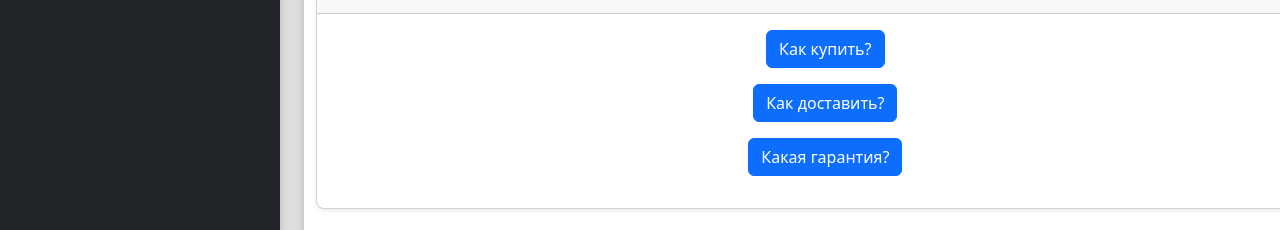
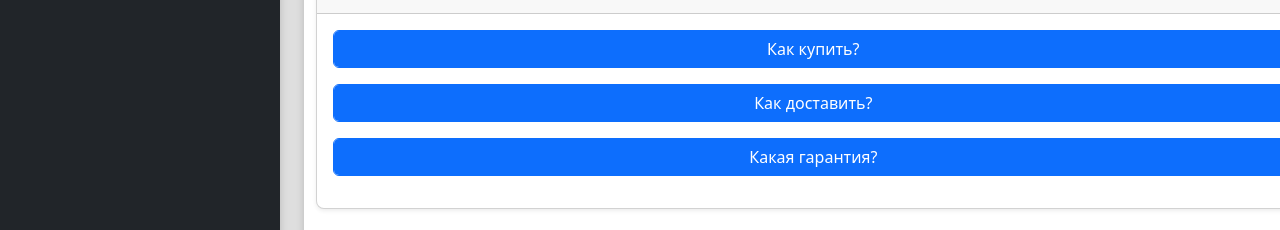
Before and after one commit to krishchuk/hw19_1_Django, a plain HTML site: page index.html in a window 1280 px wide. Shown: the part 488-718 px from the top of the page. Drawn offline with nearby package versions, Linux system fonts and the light colour scheme.

Commit message:
fix form-control for buttons in FAQ and add name="" in form

```diff
--- a/index.html
+++ b/index.html
@@ -293,10 +293,10 @@
                         <div class="card-body">
                             <form>
                                 <div class="mb-3">
-                                    <input type="text" class="form-control" id="exampleInputText1" aria-describedby="emailHelp" placeholder="Имя">
+                                    <input name="name" type="text" class="form-control" id="exampleInputText1" aria-describedby="emailHelp" placeholder="Имя">
                                 </div>
                                 <div class="mb-3">
-                                    <input type="email" class="form-control" id="exampleInputEmail1" aria-describedby="emailHelp" placeholder="Email">
+                                    <input name="email" type="email" class="form-control" id="exampleInputEmail1" aria-describedby="emailHelp" placeholder="Email">
                                 </div>
                               <button type="submit" class="form-control btn-lg btn btn-primary">Отправить</button>
                             </form>
@@ -311,9 +311,9 @@
                             <h4 class="my-0 fw-normal">FAQ</h4>
                         </div>
                         <div class="card-body">
-                            <div class="col-12">
+                            <div class="row col-12">
                                 <p class="d-inline-flex gap-1">
-                                    <button class="btn btn-primary" type="button" data-bs-toggle="collapse" data-bs-target="#collapse_how_to_buy" aria-expanded="false" aria-controls="collapse_how_to_buy">
+                                    <button class="form-control btn btn-primary" type="button" data-bs-toggle="collapse" data-bs-target="#collapse_how_to_buy" aria-expanded="false" aria-controls="collapse_how_to_buy">
                                         Как купить?
                                     </button>
 
@@ -326,9 +326,9 @@
                                     </div>
                                 </div>
                             </div>
-                            <div class="col-12">
+                            <div class="row col-12">
                                 <p class="d-inline-flex gap-1">
-                                    <button class="btn btn-primary" type="button" data-bs-toggle="collapse" data-bs-target="#collapse_how_to_deliver" aria-expanded="false" aria-controls="collapse_how_to_deliver">
+                                    <button class="form-control btn btn-primary" type="button" data-bs-toggle="collapse" data-bs-target="#collapse_how_to_deliver" aria-expanded="false" aria-controls="collapse_how_to_deliver">
                                         Как доставить?
                                     </button>
                                 </p>
@@ -340,9 +340,9 @@
                                     </div>
                                 </div>
                             </div>
-                            <div class="col-12">
+                            <div class="row col-12">
                                 <p class="d-inline-flex gap-1">
-                                    <button class="btn btn-primary" type="button" data-bs-toggle="collapse" data-bs-target="#collapse_guarantee" aria-expanded="false" aria-controls="collapse_guarantee">
+                                    <button class="form-control btn btn-primary" type="button" data-bs-toggle="collapse" data-bs-target="#collapse_guarantee" aria-expanded="false" aria-controls="collapse_guarantee">
                                         Какая гарантия?
                                     </button>
                                 </p>
```
